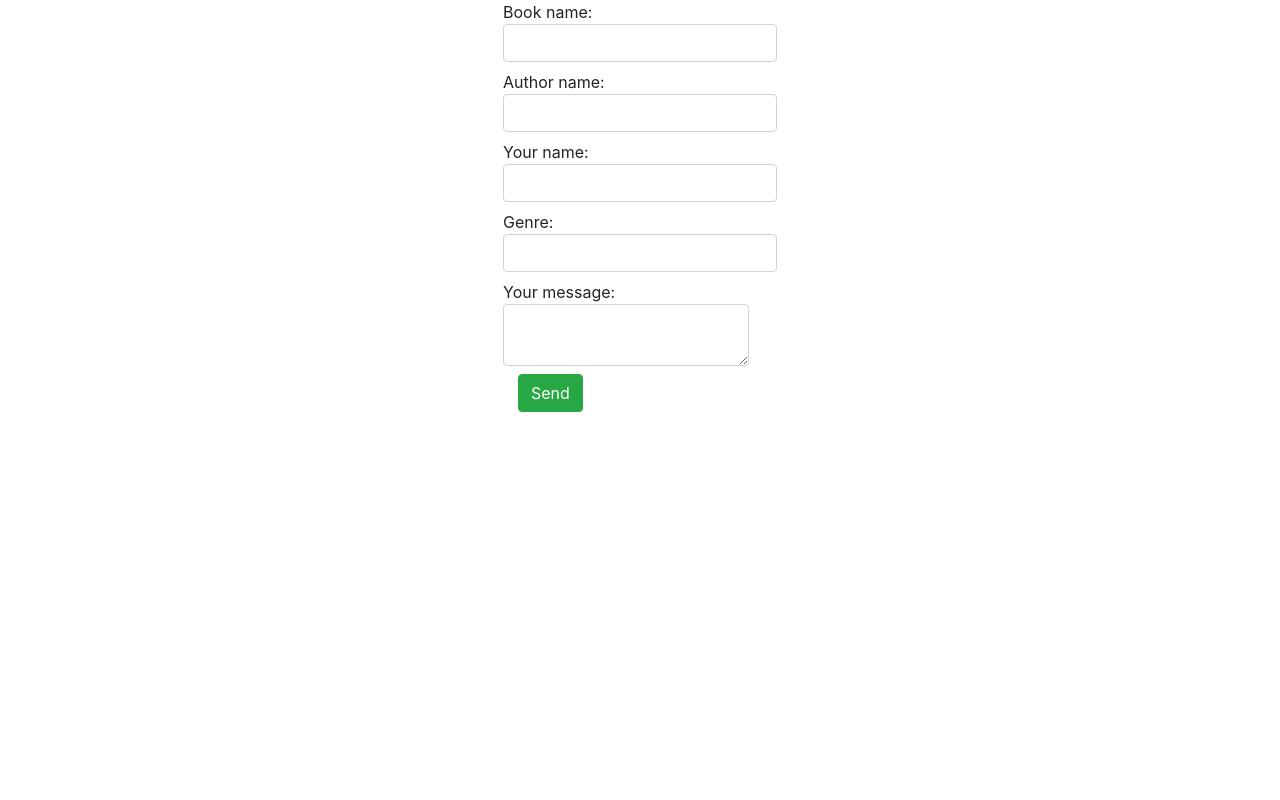
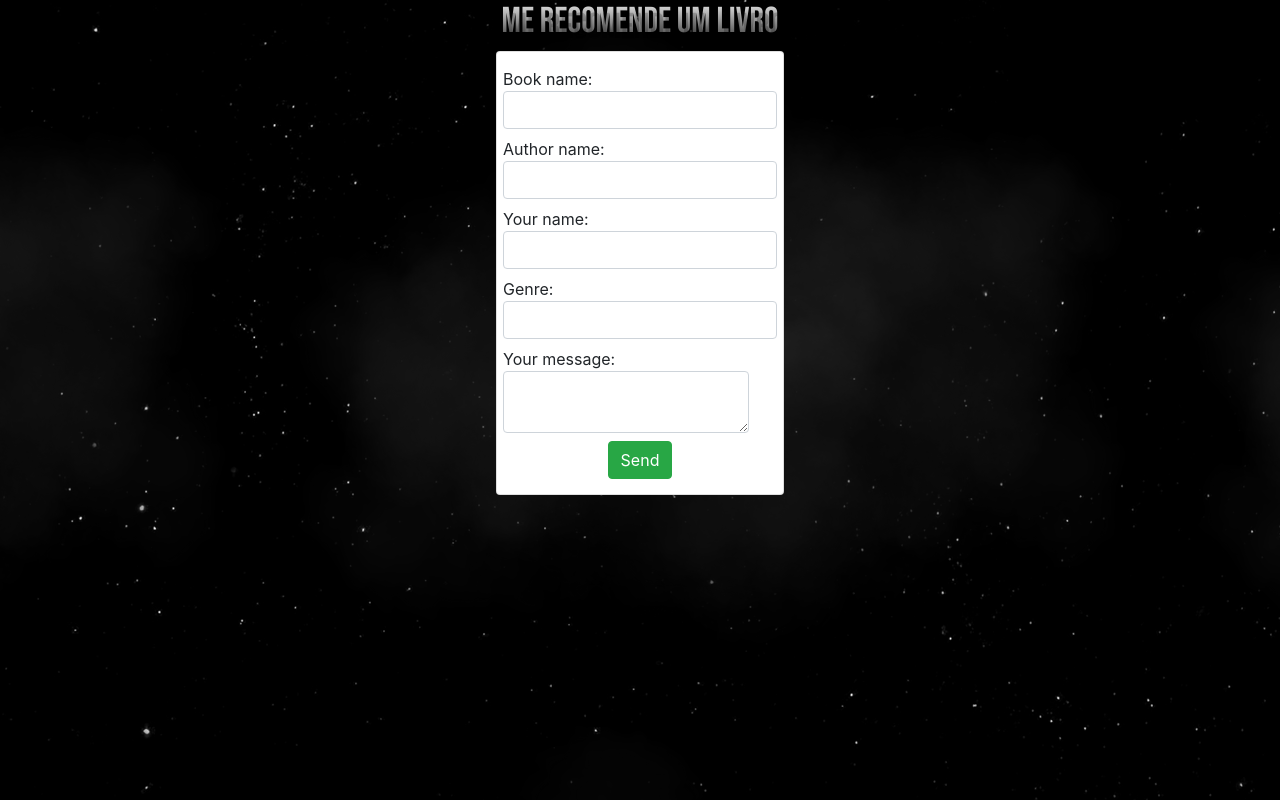
Before and after one commit to godslilfailure/godslilfailure.github.io, a plain HTML site: page index.html in a window 1280 px wide. Drawn offline with nearby package versions, Linux system fonts and the light colour scheme.

Commit message:
adicionado coisas pra ficar bonitinho

```diff
--- a/index.html
+++ b/index.html
@@ -8,6 +8,8 @@
     <!-- Don't use this in production: -->
     <script src="https://unpkg.com/@babel/standalone/babel.min.js"></script>
 
+    <link href="https://fonts.googleapis.com/css2?family=Bebas+Neue" rel="stylesheet">
+
     <script src="https://ajax.googleapis.com/ajax/libs/jquery/3.6.0/jquery.min.js"></script>
     <link rel="stylesheet" href="https://cdn.jsdelivr.net/npm/bootstrap@4.3.1/dist/css/bootstrap.min.css"
         integrity="sha384-ggOyR0iXCbMQv3Xipma34MD+dH/1fQ784/j6cY/iJTQUOhcWr7x9JvoRxT2MZw1T" crossorigin="anonymous">
@@ -16,49 +18,62 @@
     <meta http-equiv="X-UA-Compatible" content="IE=edge">
     <meta name="viewport" content="width=device-width, initial-scale=1.0">
     <title>Document</title>
+    <link rel="stylesheet" href="style.css">
     <script src="main.js"></script>
 </head>
 
 <body>
 
-    <div class="d-flex justify-content-center">
+    <div class="stars"></div>
+    <div class="twinkling"></div>
+    <div class="clouds"></div>
+
+    <div class="title">
+        <h1>Me Recomende um Livro</h1>
+       </div>
+
+    <div id="formPrincipal" class="d-flex justify-content-center">
+        <div class="card" style="width: 18rem;">
+            <div id="formPrincipal" class="d-flex justify-content-center">
                 <form action="https://formspree.io/f/mnqrwbyn" method="POST">
-            <div class="row">
+                    <div class="row" style="padding-top: 15px;">
                         <label>
                             Book name:
-                    <input class="form-control" type="book" name="book">
+                            <input class="form-control" required type="book" name="book">
                         </label>
                     </div>
                     <div class="row">
                         <label>
                             Author name:
-                    <input class="form-control" type="author" name="author">
+                            <input class="form-control" required type="author" name="author">
                         </label>
                     </div>
                     <div class="row">
                         <label>
                             Your name:
-                    <input class="form-control" type="person" name="person">
+                            <input class="form-control" required type="person" name="person">
                         </label>
                     </div>
                     <div class="row">
                         <label>
                             Genre:
-                    <input class="form-control" type="Genre" name="Genre">
+                            <input class="form-control" required type="Genre" name="Genre">
                         </label>
                     </div>
                     <div class="row">
                         <label>
                             Your message:
-                    <textarea class="form-control" name="message"></textarea>
+                            <textarea class="form-control" required name="message"></textarea>
                         </label>
                     </div>
                     <!-- your other form fields go here -->
+                    <div class="row d-flex justify-content-center" style="padding-bottom: 15px;">
                         <button class="btn btn-success" type="submit">Send</button>
+                    </div>
                 </form>
-
             </div>
-
+        </div>
+    </div>
 
 
     <script src="https://code.jquery.com/jquery-3.3.1.slim.min.js"
--- /dev/null
+++ b/style.css
@@ -0,0 +1,69 @@
+* {
+    margin: 0;
+    padding: 0;
+}
+
+#formPrincipal{
+    display:block;
+    position: relative;
+    z-index: 3;
+}
+
+.title h1{
+    font-size: 36px;
+    font-family: 'Bebas Neue', sans-serif;
+    margin-left: auto;
+    margin-right:auto;
+    text-align: center;
+
+    /* Stryling the text and giving it gradiant */
+    color:#ffffff;
+    background: -webkit-linear-gradient(#eee, #333);
+    -webkit-background-clip: text;
+    -webkit-text-fill-color: transparent;
+    text-shadow: 6px 6px 0px rgba(0,0,0,0.2);
+
+    /* Make sure text is infront of background images */
+    display:block;
+    position: relative;
+    z-index: 3;
+}
+
+@keyframes move-twink-back {
+    from {background-position:0 0;}
+    to {background-position:-10000px 5000px;}
+}
+
+@keyframes move-clouds-back {
+    from {background-position:0 0;}
+    to {background-position:10000px 0;}
+}
+
+.stars, .twinkling, .clouds {
+  position:absolute;
+  top:0;
+  left:0;
+  right:0;
+  bottom:0;
+  width:100%;
+  height:100%;
+  display:block;
+}
+
+.stars {
+  background:#000 url(stars.png) repeat top center;
+  z-index:0;
+}
+
+.twinkling{
+  background:transparent url(twinkling.png) repeat top center;
+  z-index:1;
+  animation:move-twink-back 200s linear infinite;
+}
+
+.clouds{
+    background:transparent url(clouds.png) repeat top center;
+    z-index:2;
+    opacity: .4;
+    animation:move-clouds-back 200s linear infinite;
+}
```
Also changed, not shown: clouds.png (added), stars.png (added), twinkling.png (added). Lines whose indentation alone changed are shown as unchanged.
